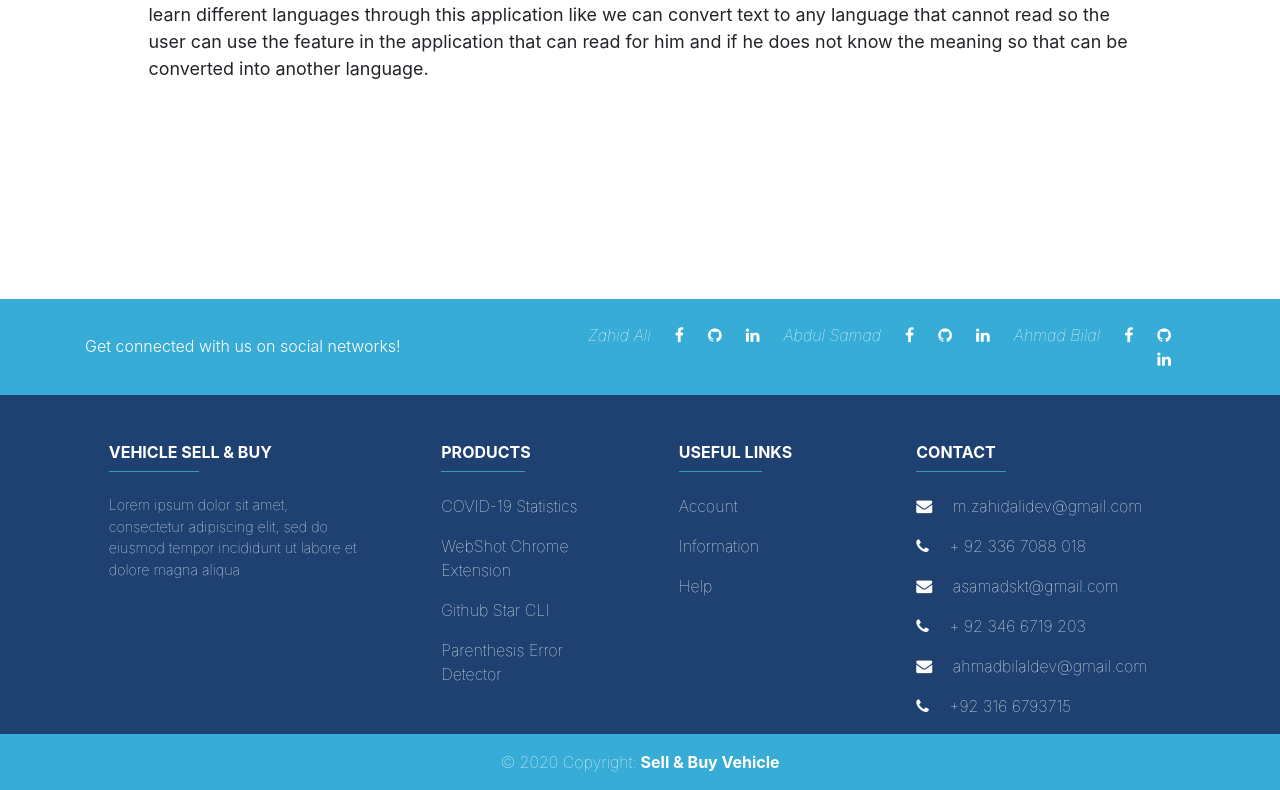
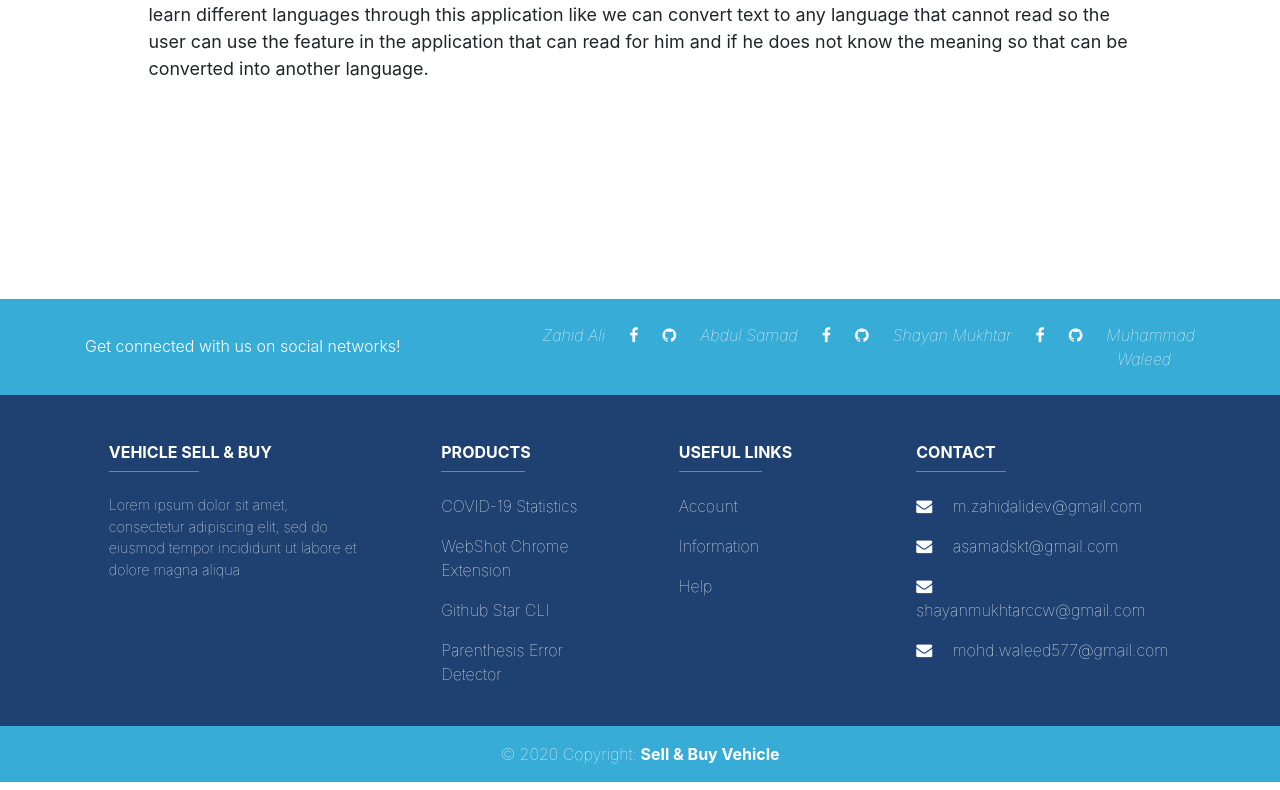
Before and after one commit to zahidalidev/docr-ocr-reactjs, a React (Create React App) app: page /aboutus in a window 1280 px wide. Shown: the part 351-1141 px from the top of the page. Built offline with nearby package versions, Linux system fonts and the light colour scheme; what artyom.js would draw is missing.

Commit message:
footer modefied

```diff
--- a/src/App.js
+++ b/src/App.js
@@ -14,7 +14,7 @@ class App extends Component {
   state = {
     currentFile: null,
     scannedText: "",
-    loading: 1
+    loading: 1,
   }
 
   handleChangeImage = (e) => {
@@ -50,7 +50,7 @@ class App extends Component {
         <Route render={(props) => <Appbar {...props} />} />
 
         <Switch>
-          <Route path="/" exact render={(props) => <OCR {...props} onHandleChangeImage={this.handleChangeImage} onSaveFile={this.saveFile} onLoading={loading} />} />
+          <Route path="/" exact render={(props) => <OCR {...props} onCurrentFile={this.state.currentFile} onHandleChangeImage={this.handleChangeImage} onSaveFile={this.saveFile} onLoading={loading} />} />
           <Route path="/translator" exact render={(props) => <Translator {...props} onScannedText={scannedText} />} />
           <Route path="/aboutus" exact render={(props) => <AboutUs {...props} />} />
           <Redirect to="/" />
--- a/src/components/Footer.js
+++ b/src/components/Footer.js
@@ -13,11 +13,11 @@ class Footer extends Component {
                     <div style={{ backgroundColor: colors.secondary }}>
                         <div className="container">
                             <div className="row py-4 d-flex align-items-center">
-                                <div className="col-md-6 col-lg-5 text-center text-md-left mb-4 mb-md-0">
+                                <div className="col-md-4 col-lg-4 text-center text-md-left mb-4 mb-md-0">
                                     <h6 className="mb-0" style={{ fontWeight: "350" }} >Get connected with us on social networks!</h6>
                                 </div>
 
-                                <div className="col-md-6 col-lg-7 text-center text-md-right">
+                                <div className="col-md-8 col-lg-8 text-center text-md-right">
                                     <a className="fb-ic">
                                         <i className="text-white mr-4">Zahid Ali</i>
                                     </a>
@@ -29,9 +29,7 @@ class Footer extends Component {
                                         <i className="fa fa-github text-white mr-4"> </i>
                                     </a>
 
-                                    <a target="_blank" href="https://www.linkedin.com/in/mrzahidali/" className="li-ic">
-                                        <i className="fa fa-linkedin text-white mr-4"> </i>
-                                    </a>
+
 
                                     <a className="fb-ic">
                                         <i className="text-white mr-4">Abdul Samad</i>
@@ -44,12 +42,10 @@ class Footer extends Component {
                                         <i className="fa fa-github text-white mr-4"> </i>
                                     </a>
 
-                                    <a target="_blank" href="https://www.linkedin.com/in/abdul-samad-61a9461a0" className="li-ic">
-                                        <i className="fa fa-linkedin text-white mr-4"> </i>
-                                    </a>
+
 
                                     <a className="fb-ic">
-                                        <i className="text-white mr-4">Ahmad Bilal</i>
+                                        <i className="text-white mr-4">Shayan Mukhtar</i>
                                     </a>
                                     <a target="_blank" href="https://www.facebook.com/prince.bhatti.3979489" className="fb-ic">
                                         <i className="fa fa-facebook-f text-white mr-4"> </i>
@@ -59,9 +55,11 @@ class Footer extends Component {
                                         <i className="fa fa-github text-white mr-4"> </i>
                                     </a>
 
-                                    <a target="_blank" href="https://www.linkedin.com/in/abdul-samad-61a9461a0" className="li-ic">
-                                        <i className="fa fa-linkedin text-white mr-4"> </i>
+
+                                    <a className="fb-ic">
+                                        <i className="text-white mr-4">Muhammad Waleed</i>
                                     </a>
+
 
                                 </div>
                             </div>
@@ -114,16 +112,18 @@ class Footer extends Component {
                                 <hr style={{ backgroundColor: colors.secondary, width: "60px" }} className="accent-2 col-md-4 mt-0 d-inline-block mx-auto" />
                                 <p>
                                     <i className="fa fa-envelope mr-3"></i> m.zahidalidev@gmail.com</p>
-                                <p>
-                                    <i className="fa fa-phone mr-3"></i> + 92 336 7088 018</p>
+                                {/* <p>
+                                    <i className="fa fa-phone mr-3"></i> + 92 336 7088 018</p> */}
                                 <p>
                                     <i className="fa fa-envelope mr-3"></i> asamadskt@gmail.com</p>
+                                {/* <p>
+                                    <i className="fa fa-phone mr-3"></i> + 92 346 6719 203</p> */}
                                 <p>
-                                    <i className="fa fa-phone mr-3"></i> + 92 346 6719 203</p>
+                                    <i className="fa fa-envelope mr-3"></i> shayanmukhtarccw@gmail.com</p>
                                 <p>
-                                    <i className="fa fa-envelope mr-3"></i> ahmadbilaldev@gmail.com</p>
-                                <p>
-                                    <i className="fa fa-phone mr-3"></i> +92 316 6793715</p>
+                                    <i className="fa fa-envelope mr-3"></i> mohd.waleed577@gmail.com</p>
+                                {/* <p>
+                                    <i className="fa fa-phone mr-3"></i> +92 316 6793715</p> */}
 
                             </div>
                         </div>
--- a/src/components/Translator.js
+++ b/src/components/Translator.js
@@ -6,7 +6,6 @@ import FormControl from '@material-ui/core/FormControl';
 import Button from '@material-ui/core/Button';
 import axios from "axios"
 import Artyom from 'artyom.js';
-import { CircularProgressbar } from 'react-circular-progressbar';
 
 import SpeechLangs from "../assets/languages/translatorLangages"
 import convert from './convert.png';
--- a/src/components/UploadFile.js
+++ b/src/components/UploadFile.js
@@ -8,7 +8,7 @@ import colors from '../config/colors';
 class UploadFile extends Component {
 
     render() {
-        const { onHandleChange, onSaveFileChild } = this.props;
+        const { onHandleChange, onSaveFileChild, onCurrentFileChild } = this.props;
 
         return (
             <div className="d-flex" style={{ borderColor: colors.lightGrey, borderWidth: 2, borderStyle: "dashed", margin: "2vw", flexDirection: 'column', alignItems: "center", marginTop: "4vw", marginBottom: "-4vw" }} >
@@ -26,10 +26,14 @@ class UploadFile extends Component {
                         <label className="btn btn-default" style={{ fontSize: '1vw', color: 'grey', fontWeight: "500", borderWidth: 2, borderColor: colors.secondary, paddingLeft: "2vw", paddingRight: "2vw" }} >
                             UPLOAD PICTURE <input onChange={onHandleChange} type="file" hidden />
                         </label>
+                        {onCurrentFileChild !== null ?
+                            <p style={{ color: "green" }} >{onCurrentFileChild.name} Uploaded Successfully</p>
+                            : null
+                        }
                     </div>
                 </div>
 
-                <div className="d-flex" style={{ flexDirection: 'column', alignItems: "center", backgroundColor: "#eff4f9", padding: "2vw", width: "100%" }} >
+                {/* <div className="d-flex" style={{ flexDirection: 'column', alignItems: "center", backgroundColor: "#eff4f9", padding: "2vw", width: "100%" }} >
                     <p style={{ fontWeight: "bold", color: colors.grey }} >- OR - Paste URL</p>
 
                     <div className="d-flex" style={{ flexDirection: 'row', alignItems: "center", width: "100%" }}  >
@@ -38,9 +42,9 @@ class UploadFile extends Component {
                         </div>
                         <input type="text" style={{ width: "90%", padding: "0.5vw", borderWidth: 1.4, borderColor: colors.secondary }} />
                     </div>
-                </div>
+                </div> */}
 
-                <Button onClick={() => onSaveFileChild(this.props.onHistory)} variant="contained" style={{ marginTop: "2vw", marginBottom: "2vw", paddingLeft: "1.6vw", paddingRight: "1.6vw", backgroundColor: colors.primary, color: colors.white }}>
+                <Button onClick={() => onSaveFileChild(this.props.onHistory)} variant="contained" style={{ marginTop: "1vw", marginBottom: "2vw", paddingLeft: "1.6vw", paddingRight: "1.6vw", backgroundColor: colors.primary, color: colors.white }}>
                     Submit
                 </Button>
 
--- a/src/pages/OCR.js
+++ b/src/pages/OCR.js
@@ -7,7 +7,7 @@ import UploadFile from '../components/UploadFile';
 class OCR extends Component {
 
     render() {
-        const { onLoading, onHandleChangeImage, onSaveFile } = this.props;
+        const { onLoading, onHandleChangeImage, onSaveFile, onCurrentFile } = this.props;
         return (
             <div>
                 {onLoading !== 1 ?
@@ -19,7 +19,7 @@ class OCR extends Component {
                     : null
                 }
 
-                <UploadFile onHistory={this.props.history} onHandleChange={onHandleChangeImage} onSaveFileChild={onSaveFile} />
+                <UploadFile onCurrentFileChild={onCurrentFile} onHistory={this.props.history} onHandleChange={onHandleChangeImage} onSaveFileChild={onSaveFile} />
             </div>
         );
     }
```
